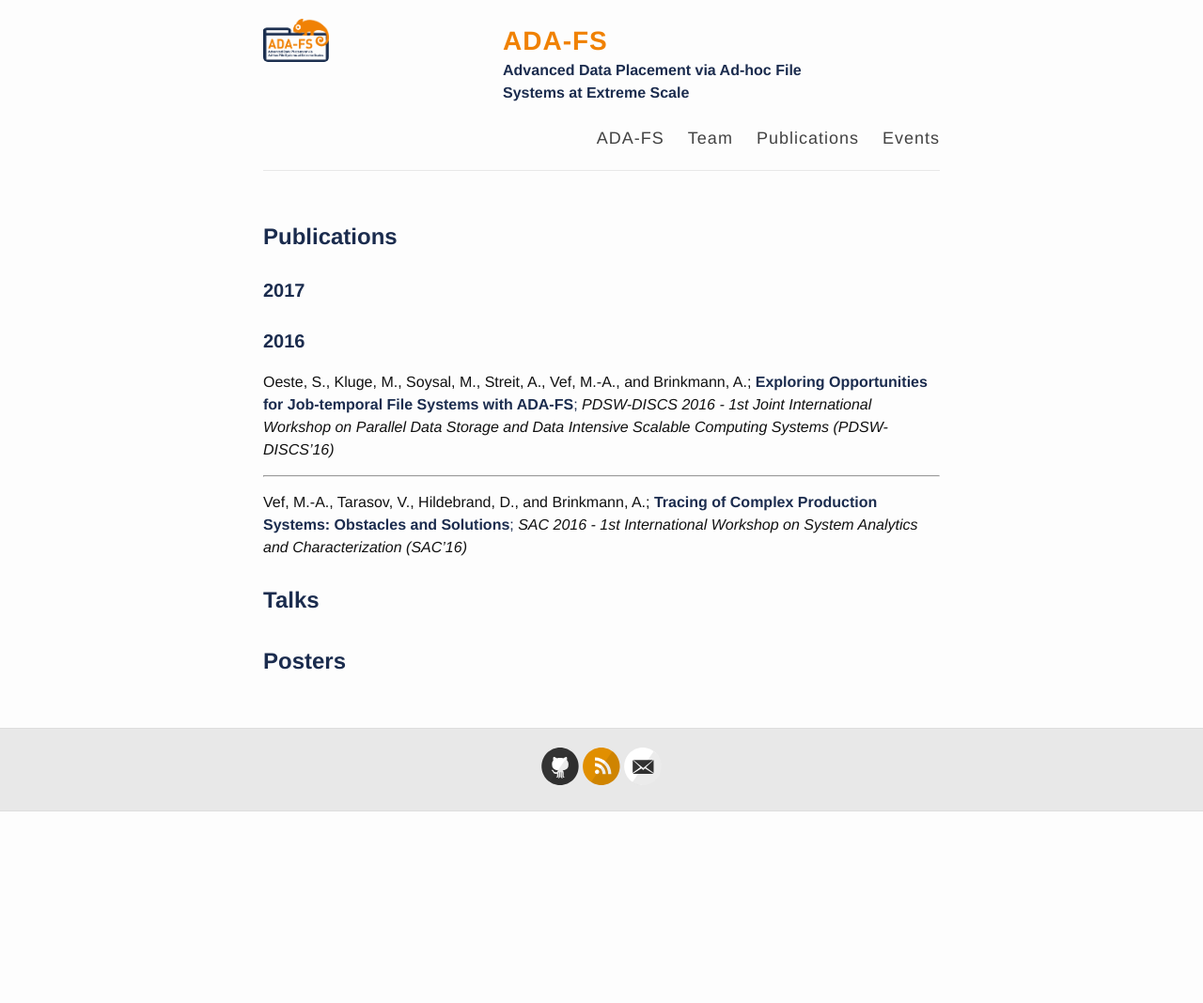
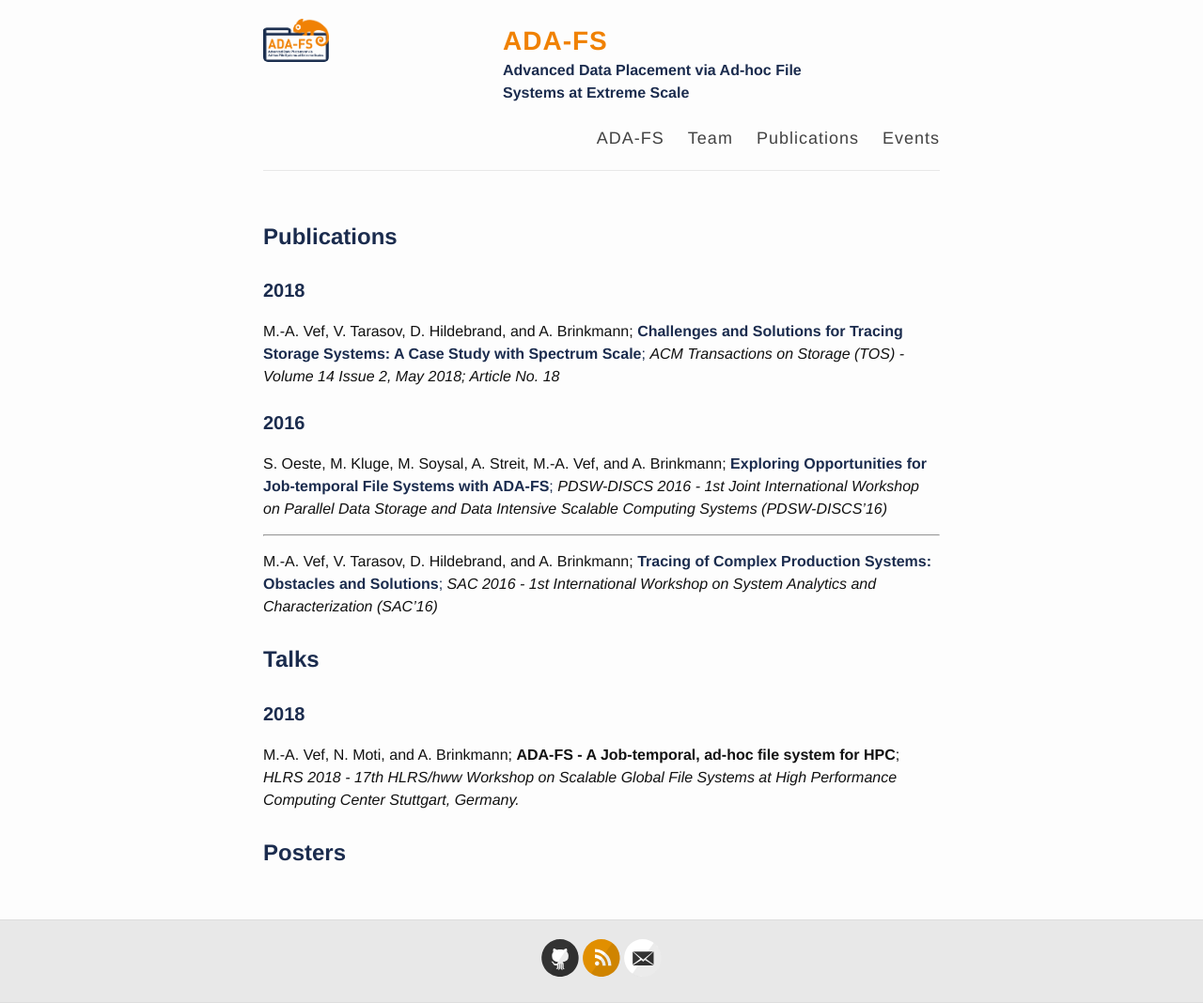
Before and after one commit to ada-fs/ada-fs.github.io, a Jekyll site: the page built from publications.md, in a window 1280 px wide. Shown: the whole page at 94% size. Built offline with Jekyll 4.4.1, drawn with Linux system fonts in a browser that asks for light colours; Markdown is read by kramdown in place of the engine named in the settings; before the commit the page ends 900 px from its top, so only the background shows below that.

Commit message:
adding publication, talk, and events

```diff
--- a/publications.md
+++ b/publications.md
@@ -6,10 +6,20 @@ permalink: /publications/
 
 ## Publications
 
-### 2017
+### 2018
+
+<p>M.-A. Vef, V. Tarasov, D. Hildebrand, and A. Brinkmann;
+  <a href="https://dl.acm.org/citation.cfm?id=3149376">
+    <b>Challenges and Solutions for Tracing Storage Systems: A Case Study with Spectrum Scale</b>;
+  </a>
+  <em>
+		ACM Transactions on Storage (TOS)  - Volume 14 Issue 2, May 2018; Article No. 18
+	</em>
+</p>
+
 ### 2016
 
-<p>Oeste, S., Kluge, M., Soysal, M., Streit, A., Vef, M.-A., and Brinkmann, A.;
+<p>S. Oeste, M. Kluge, M. Soysal, A. Streit, M.-A. Vef, and A. Brinkmann;
   <a href="http://www.pdsw.org/pdsw-discs16/wips/oeste-wip-pdsw-discs16.pdf">
     <b>Exploring Opportunities for Job-temporal File Systems with ADA-FS</b>;
   </a>
@@ -20,7 +30,7 @@ permalink: /publications/
 
 ---
 
-<p>Vef, M.-A., Tarasov, V., Hildebrand, D., and Brinkmann, A.;
+<p>M.-A. Vef, V. Tarasov, D. Hildebrand, and A. Brinkmann;
   <a href="https://drive.google.com/open?id=0B-75gd4swZPMZ1pOUFBJeWxfVjQ">
     <b>Tracing of Complex Production Systems: Obstacles and Solutions</b>;
   </a>
@@ -32,5 +42,14 @@ permalink: /publications/
 
 ## Talks
 
+### 2018
+
+<p>M.-A. Vef, N. Moti, and A. Brinkmann;
+  <b>ADA-FS - A Job-temporal, ad-hoc file system for HPC</b>;
+  <em>
+    HLRS 2018 - 17th HLRS/hww Workshop on Scalable Global File Systems at High Performance Computing Center Stuttgart, Germany.
+	</em>
+</p>
+
 
 ## Posters
```
Also changed, not shown: events.md (+8 -3 lines).
